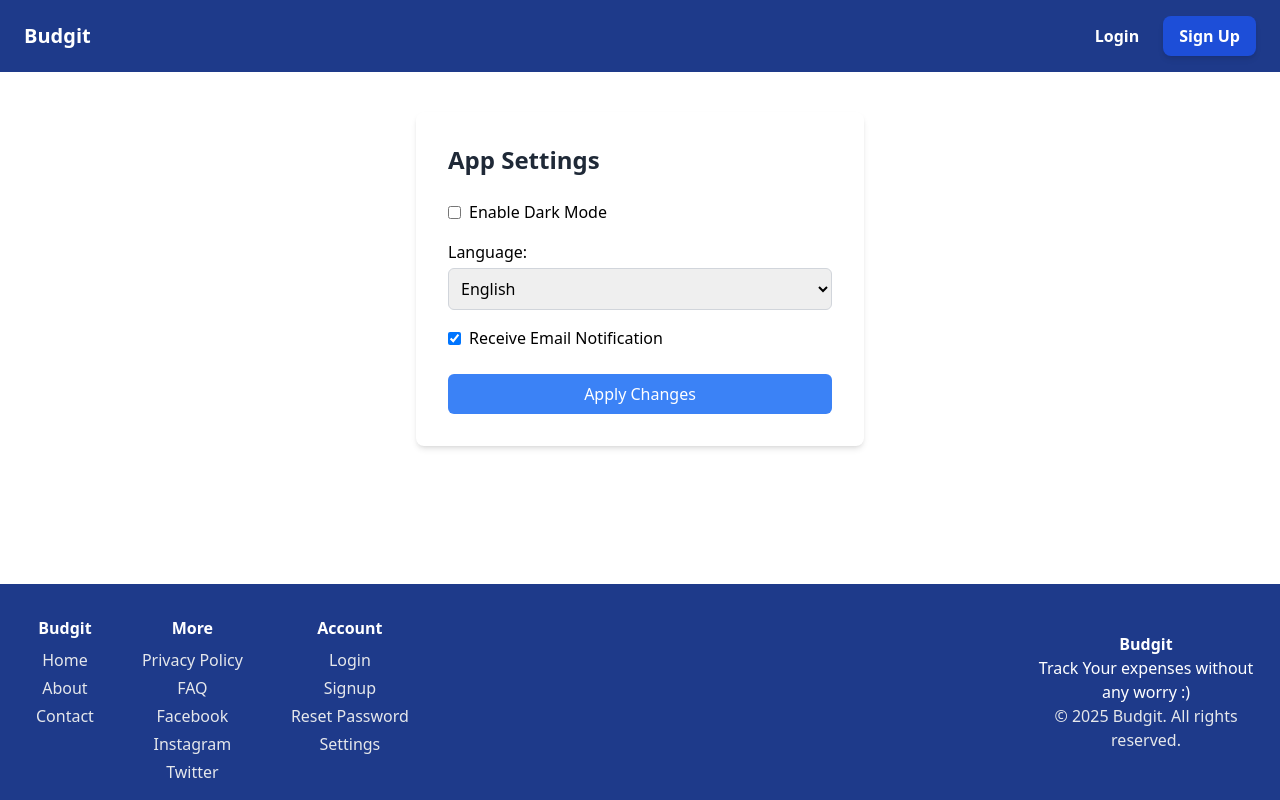
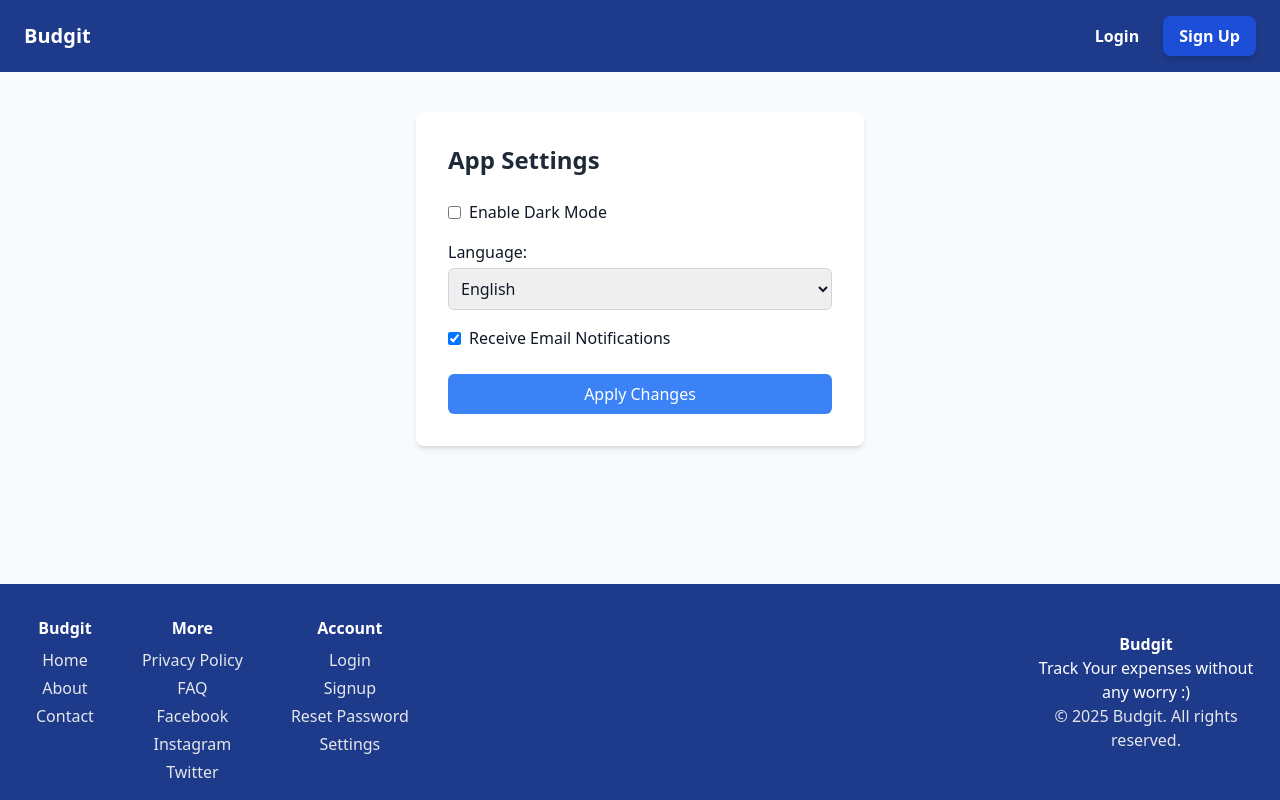
Before and after one commit to Prathamshetty318/Budgit, a React (Vite) app in the folder budgit-frontend/: page /Settings in a window 1280 px wide. Built offline with nearby package versions, Linux system fonts and the light colour scheme.

Commit message:
done with the darkmode setting for our setting now movung towards with registration backup

```diff
--- a/budgit-frontend/src/App.jsx
+++ b/budgit-frontend/src/App.jsx
@@ -1,3 +1,4 @@
+import { useState } from "react";
 import { Routes, Route } from "react-router-dom";
 import PublicLayout from "./layouts/PublicLayout";
 import Home from "./pages/Home";
@@ -12,7 +13,17 @@ import Resetpassword from "./pages/Resetpassword";
 import Settings from "./pages/Settings";
 
 function App() {
+  const [darkMode, setDarkMode] = useState(false);
+  const [language, setLanguage] = useState("hi");
+
   return (
+    <div
+      className={
+        darkMode
+          ? "dark bg-gray-900 text-white min-h-screen"
+          : "bg-gray-50 text-gray-900 min-h-screen"
+      }
+    >
       <Routes>
         <Route path="/" element={<PublicLayout><Home /></PublicLayout>} />
         <Route path="/about" element={<PublicLayout><About /></PublicLayout>} />
@@ -20,11 +31,20 @@ function App() {
         <Route path="/privacypolicy" element={<PublicLayout><Privacypolicy /></PublicLayout>} />
         <Route path="/FAQ" element={<PublicLayout><FAQ /></PublicLayout>} />
         <Route path="/Login" element={<PublicLayout><Login /></PublicLayout>} />
-      <Route path="/Signup" element={<PublicLayout><Signup /></PublicLayout>}/>
-      <Route path="/Forgotpassword" element={<PublicLayout><Forgotpassword /></PublicLayout>}/>
-      <Route path="/Resetpassword" element={<PublicLayout><Resetpassword /></PublicLayout>}/>
-      <Route path="/Settings" element={<PublicLayout><Settings /></PublicLayout>}/>
+        <Route path="/Signup" element={<PublicLayout><Signup /></PublicLayout>} />
+        <Route path="/Forgotpassword" element={<PublicLayout><Forgotpassword /></PublicLayout>} />
+        <Route path="/Resetpassword" element={<PublicLayout><Resetpassword /></PublicLayout>} />
+        <Route
+          path="/Settings"
+          element={
+            <PublicLayout>
+              <Settings darkMode={darkMode} setDarkMode={setDarkMode} language={language} setLanguage={setLanguage}/>
+            </PublicLayout>
+          }
+        />
       </Routes>
+    </div>
   );
 }
+
 export default App;
--- a/budgit-frontend/src/pages/About.jsx
+++ b/budgit-frontend/src/pages/About.jsx
@@ -20,7 +20,7 @@ function About(){
                     <p className="ms-5 font-semibold hover:underline">👉 Take the stress out of money management, so you can focus on living life.</p><br></br>
                     <p className="ms-5 font-semibold hover:underline"> - “Budgit — Because every rupee counts.”</p>
                 </div>
-                <img src= "/budgitlogo1.png" className="w-100 hidden lg:block"/>
+                <h1 className="text-2xl font-italic">Budgit</h1>
             </div>
         </div>
     );
--- a/budgit-frontend/src/pages/Settings.jsx
+++ b/budgit-frontend/src/pages/Settings.jsx
@@ -1,32 +1,31 @@
-import { useState } from "react";
+import React, { useState } from "react";
 
+function Settings({ darkMode, setDarkMode }) {
+    const [language, setLanguage] = useState("en");
+    const [notification, setNotification] = useState(true);
 
-function Settings(){
-    const [darkmode, setDarkmode]= useState(false);
-    const [language, setLanguage] = useState("en");
-    const [notification, setNotification]= useState(true);
-
-    const handleSave =(e) =>{
+    const handleSave = (e) => {
     e.preventDefault();
     alert("Settings saved!");
     };
 
-    return(
+    return (
     <div className="flex items-center justify-center mt-10">
         <form
-            onSubmit = {handleSave}
-            className="bg-white shadow-md rounded-lg p-8 max-w-md w-full"
+        onSubmit={handleSave}
+        className="bg-white dark:bg-gray-800 dark:text-white shadow-md rounded-lg p-8 max-w-md w-full transition-colors duration-300"
         >
-                <h1 className="text-2xl font-bold mb-6 text-gray-800">
+        <h1 className="text-2xl font-bold mb-6 text-gray-800 dark:text-gray-100">
             App Settings
         </h1>
 
         <label className="flex items-center mb-4">
             <input
             type="checkbox"
-                    checked={darkmode}
-                    onChange={()=> setDarkmode(!darkmode)}
-                    className="mr-2"/>
+            checked={darkMode}
+            onChange={() => setDarkMode(!darkMode)}
+            className="mr-2"
+            />
             Enable Dark Mode
         </label>
 
@@ -34,8 +33,9 @@ function Settings(){
             Language:
             <select
             value={language}
-                    onChange={(e)=> setLanguage(e.target.value)}
-                    className="border border-gray-300 rounded-md p-2 w-full mt-1">
+            onChange={(e) => setLanguage(e.target.value)}
+            className="border border-gray-300 dark:border-gray-700 dark:bg-gray-900 rounded-md p-2 w-full mt-1"
+            >
             <option value="en">English</option>
             <option value="hi">Hindi</option>
             </select>
@@ -43,11 +43,12 @@ function Settings(){
 
         <label className="flex items-center mb-6">
             <input
-                    type = "checkbox"
+            type="checkbox"
             checked={notification}
-                    onChange={()=>setNotification(!notification)}
-                    className="mr-2"/>
-                    Receive Email Notification
+            onChange={() => setNotification(!notification)}
+            className="mr-2"
+            />
+            Receive Email Notifications
         </label>
 
         <button
@@ -58,8 +59,7 @@ function Settings(){
         </button>
         </form>
     </div>
-    )
-
+    );
 }
 
 export default Settings;
--- a/budgit-frontend/tailwind.config.js
+++ b/budgit-frontend/tailwind.config.js
@@ -1,5 +1,6 @@
 /** @type {import('tailwindcss').config} */
 export default{
+    darkmode:'class',
     content:[
     "./index.html",
     "./src/**/*.{jsx,tsx,js,ts}",
```
Lines whose indentation alone changed are shown as unchanged.
